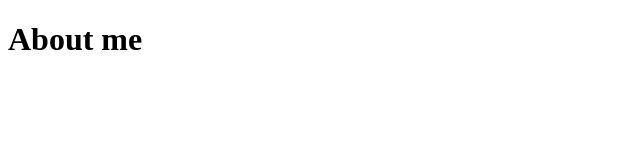
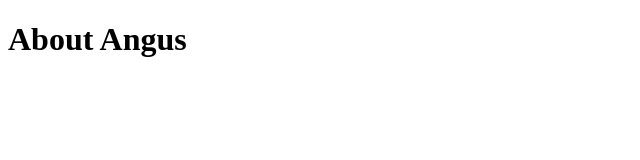
Before and after one commit to AngusChlebecek/AngusChlebecek.github.io, a plain HTML site: page Aboutme.html in a window 1280 px wide. Shown: the whole page, without its empty margins (0-640 px from the left). Drawn offline with Linux system fonts and the light colour scheme.

Commit message:
Add files via upload

```diff
--- a/Aboutme.html
+++ b/Aboutme.html
@@ -3,9 +3,9 @@
 <head>
     <meta charset="UTF-8">
     <meta name="viewport" content="width=device-width, initial-scale=1.0">
-    <title>Document</title>
+    <title>About Angus</title>
 </head>
 <body>
-    <h1>About me</h1>
+    <h1>About Angus</h1>
 </body>
 </html>
```
